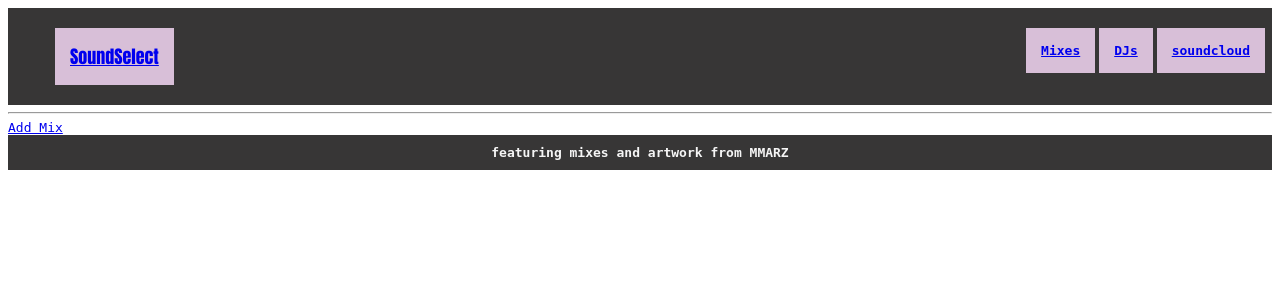
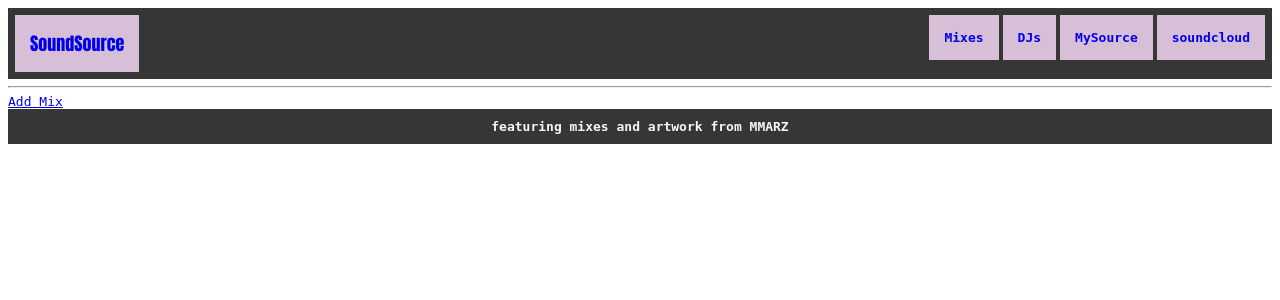
Before and after one commit to hudhill/sound_select, a Flask app: page /mixes in a window 1280 px wide. Shown: the top 300 px of the page. Run offline with Flask 2, Linux system fonts and the light colour scheme; data that the repository does not hold is empty; some libraries are stand-ins or nearby versions.

Commit message:
added mysource

```diff
--- a/app.py
+++ b/app.py
@@ -4,6 +4,7 @@ from flask import Flask, render_template
 from controllers.mixes_controller import mixes_blueprint
 from controllers.djs_controller import djs_blueprint
 from controllers.genres_controller import genres_blueprint
+from controllers.mysource_controller import mysource_blueprint
 
 import repositories.genre_repository as genre_repository
 
@@ -13,6 +14,7 @@ app = Flask(__name__)
 app.register_blueprint(mixes_blueprint)
 app.register_blueprint(djs_blueprint)
 app.register_blueprint(genres_blueprint)
+app.register_blueprint(mysource_blueprint)
 
 # Home Page:
 @app.route('/')
--- a/console.py
+++ b/console.py
@@ -31,7 +31,8 @@ mix_1 = Mix("001: after hours",
 "slow jams,smooth jazz,r&b,funk,soul",
 "https://soundcloud.com/mmarz-mix/mmarz-001-max-salty-after-hours",
 Genre("Slow Jams", "#710300"),
-max)
+max,
+True)
 mix_repository.save(mix_1)
 
 mix_2 = Mix("002: organic glitch",
--- a/controllers/mixes_controller.py
+++ b/controllers/mixes_controller.py
@@ -34,11 +34,12 @@ def create_mix():
     tracklist_img = request.form["tracklist_img"]
     genre_tags = request.form["genre_tags"]
     audio_link = request.form["audio_link"]
+    mysource = request.form["mysource"]
     genre_id = request.form["genre_id"]
     genre = genre_repository.select(genre_id)
     dj_id = request.form["dj_id"]
     dj = dj_repository.select(dj_id)
-    new_mix = Mix(title, description, mix_img, tracklist_img, genre_tags, audio_link, genre, dj)
+    new_mix = Mix(title, description, mix_img, tracklist_img, genre_tags, audio_link, genre, dj, mysource)
     mix_repository.save(new_mix)
 
     return redirect("/mixes")
@@ -68,11 +69,12 @@ def update_mix(id):
     tracklist_img = request.form["tracklist_img"]
     genre_tags = request.form["genre_tags"]
     audio_link = request.form["audio_link"]
+    mysource = request.form["mysource"]
     genre_id = request.form["genre_id"]
     genre = genre_repository.select(genre_id)
     dj_id = request.form["dj_id"]
     dj = dj_repository.select(dj_id)
-    updated_mix = Mix(title, description, mix_img, tracklist_img, genre_tags, audio_link, genre, dj, id)
+    updated_mix = Mix(title, description, mix_img, tracklist_img, genre_tags, audio_link, genre, dj, mysource, id)
     mix_repository.update(updated_mix)
 
     return redirect("/mixes")
--- a/db/run_sql.py
+++ b/db/run_sql.py
@@ -6,7 +6,7 @@ def run_sql(sql, values = None):
     results = []
 
     try:
-        conn = psycopg2.connect("dbname='sound_select'")
+        conn = psycopg2.connect("dbname='sound_source'")
         cur = conn.cursor(cursor_factory = ext.DictCursor)
         cur.execute(sql, values)
         conn.commit()
--- a/db/sound_select.sql
+++ b/db/sound_source.sql
@@ -22,6 +22,7 @@ CREATE TABLE mixes (
     tracklist_img VARCHAR(255),
     genre_tags VARCHAR(255),
     audio_link VARCHAR(255),
+    mysource BOOLEAN,
     genre_id INT REFERENCES genres(id),
     dj_id INT REFERENCES djs(id)
 );
--- a/models/mix.py
+++ b/models/mix.py
@@ -1,6 +1,6 @@
 class Mix:
 
-    def __init__(self, title, description, mix_img, tracklist_img, genre_tags, audio_link, genre, dj, id = None):
+    def __init__(self, title, description, mix_img, tracklist_img, genre_tags, audio_link, genre, dj, mysource = False, id = None):
         self.title = title
         self.description = description
         self.mix_img = mix_img
@@ -9,4 +9,5 @@ class Mix:
         self.audio_link = audio_link
         self.genre = genre
         self.dj = dj
+        self.mysource = mysource
         self.id = id
--- a/repositories/mix_repository.py
+++ b/repositories/mix_repository.py
@@ -5,7 +5,7 @@ import repositories.dj_repository as dj_repository
 import repositories.genre_repository as genre_repository
 
 def save(mix):
-    sql = "INSERT INTO mixes (title, description, mix_img, tracklist_img, genre_tags, audio_link, genre_id, dj_id) VALUES (%s, %s, %s, %s, %s, %s, %s, %s) RETURNING *"
+    sql = "INSERT INTO mixes (title, description, mix_img, tracklist_img, genre_tags, audio_link, mysource, genre_id, dj_id) VALUES (%s, %s, %s, %s, %s, %s, %s, %s, %s) RETURNING *"
 
     genres = genre_repository.select_all()
     genre_names = []
@@ -17,7 +17,7 @@ def save(mix):
     if mix.genre.name not in genre_names:
         genre_repository.save(mix.genre)
 
-    values = [mix.title, mix.description, mix.mix_img, mix.tracklist_img, mix.genre_tags, mix.audio_link, mix.genre.id, mix.dj.id]
+    values = [mix.title, mix.description, mix.mix_img, mix.tracklist_img, mix.genre_tags, mix.audio_link, mix.mysource, mix.genre.id, mix.dj.id]
     results = run_sql(sql, values)
     id = results[0]['id']
     mix.id = id
@@ -31,7 +31,7 @@ def select_all():
     for row in results:
         genre = genre_repository.select(row['genre_id'])
         dj = dj_repository.select(row['dj_id'])
-        mix = Mix(row['title'], row['description'], row['mix_img'], row['tracklist_img'], row['genre_tags'], row['audio_link'], genre, dj, row['id'])
+        mix = Mix(row['title'], row['description'], row['mix_img'], row['tracklist_img'], row['genre_tags'], row['audio_link'], genre, dj, row['mysource'], row['id'])
         mixes.append(mix)
     return mixes
 
@@ -44,7 +44,7 @@ def select_by_dj(dj_id):
     for row in results:
         genre = genre_repository.select(row['genre_id'])
         dj = dj_repository.select(row['dj_id'])
-        mix = Mix(row['title'], row['description'], row['mix_img'], row['tracklist_img'], row['genre_tags'], row['audio_link'], genre, dj, row['id'])
+        mix = Mix(row['title'], row['description'], row['mix_img'], row['tracklist_img'], row['genre_tags'], row['audio_link'], genre, dj, row['mysource'], row['id'])
         mixes.append(mix)
     return mixes
 
@@ -57,7 +57,19 @@ def select_by_genre(genre_id):
     for row in results:
         genre = genre_repository.select(row['genre_id'])
         dj = dj_repository.select(row['dj_id'])
-        mix = Mix(row['title'], row['description'], row['mix_img'], row['tracklist_img'], row['genre_tags'], row['audio_link'], genre, dj, row['id'])
+        mix = Mix(row['title'], row['description'], row['mix_img'], row['tracklist_img'], row['genre_tags'], row['audio_link'], genre, dj, row['mysource'], row['id'])
+        mixes.append(mix)
+    return mixes
+
+def select_by_mysource():
+    mixes = []
+    sql = "SELECT * FROM mixes WHERE mysource = True"
+    results = run_sql(sql)
+
+    for row in results:
+        genre = genre_repository.select(row['genre_id'])
+        dj = dj_repository.select(row['dj_id'])
+        mix = Mix(row['title'], row['description'], row['mix_img'], row['tracklist_img'], row['genre_tags'], row['audio_link'], genre, dj, row['mysource'], row['id'])
         mixes.append(mix)
     return mixes
 
@@ -70,7 +82,7 @@ def select(id):
     if result is not None:
         genre = genre_repository.select(result['genre_id'])
         dj = dj_repository.select(result['dj_id'])
-        mix = Mix(result['title'], result['description'], result['mix_img'], result['tracklist_img'], result['genre_tags'], result['audio_link'], genre, dj, result['id'])
+        mix = Mix(result['title'], result['description'], result['mix_img'], result['tracklist_img'], result['genre_tags'], result['audio_link'], genre, dj, result['mysource'], result['id'])
     return mix
 
 def delete_all():
@@ -83,6 +95,6 @@ def delete(id):
     run_sql(sql, values)
 
 def update(mix):
-    sql = "UPDATE mixes SET (title, description, mix_img, tracklist_img, genre_tags, audio_link, genre_id, dj_id) = (%s, %s, %s, %s, %s, %s, %s, %s) WHERE ID = %s"
-    values = [mix.title, mix.description, mix.mix_img, mix.tracklist_img, mix.genre_tags, mix.audio_link, mix.genre.id, mix.dj.id, mix.id]
+    sql = "UPDATE mixes SET (title, description, mix_img, tracklist_img, genre_tags, audio_link, mysource, genre_id, dj_id) = (%s, %s, %s, %s, %s, %s, %s, %s, %s) WHERE ID = %s"
+    values = [mix.title, mix.description, mix.mix_img, mix.tracklist_img, mix.genre_tags, mix.audio_link, mix.mysource, mix.genre.id, mix.dj.id, mix.id]
     run_sql(sql, values)
--- a/static/style.css
+++ b/static/style.css
@@ -8,24 +8,38 @@ header {
 
 body {
   font-family: monospace;
+  list-style-type: none;
 }
 
 #menu {
   display: flex;
+  flex-wrap: wrap;
+  list-style-type: none;
+  margin:0;
+  padding:0;
+  /* flex-direction: row; */
+  /* justify-content: center; */
 }
+  #menu li {
+    list-style: none;
+    float:right;
+  }
   #menu li:first-child {
     margin-right: auto;
+    float:left;
     font-family:Impact, Haettenschweiler, 'Arial Narrow Bold', sans-serif;
     font-size: large;
   }
-  #menu li {
-    list-style: none;
-  }
-  #menu a {
+  #menu li a {
     margin: 2px;
     background-color: thistle;
     display: block;
     padding: 15px;
+    text-decoration: none;
+  }
+  #menu li a:hover {
+    color: black;
+    background-color: whitesmoke;
   }
 
 #genre-list {
@@ -36,13 +50,20 @@ body {
 }
 
 #genre-tile {
-  color: whitesmoke;
+  color:black;
+  display: block;
+  font-size: large;
   border: 1px solid black;
   min-height: 100px;
   min-width: 200px;
   margin: 10px;
+  padding-top: 20px;
   text-align: center;
   text-decoration: none;  /* gets rid of the underline on the link text */
+}
+#genre-tile:hover {
+  background-color: whitesmoke;
+  font-size: medium;
 }
 
 footer {
--- a/templates/base.html
+++ b/templates/base.html
@@ -4,7 +4,7 @@
   <meta charset="UTF-8">
   <meta http-equiv="X-UA-Compatible" content="IE=edge">
   <meta name="viewport" content="width=device-width, initial-scale=1.0">
-  <title>SoundSelect</title>
+  <title>SoundSource</title>
   <!-- links to style sheets -->
   <link rel="stylesheet" href="{{ url_for('static', filename='style.css') }}">
 </head>
@@ -13,9 +13,10 @@
     <nav>
       <ul id="menu">
         <!-- navbar menu links -->
-        <li><a href="/" id="logo">SoundSelect</a></li>  <!-- style this uniquely -->
+        <li><a href="/" id="logo">SoundSource</a></li>  <!-- style this uniquely -->
         <li><a href="/mixes">Mixes</a></li>
         <li><a href="/djs">DJs</a></li>
+        <li><a href="/mysource">MySource</a></li>
         <li><a href="https://soundcloud.com/mmarz-mix">soundcloud</a></li>
       </ul>
     </nav>
--- a/templates/home.html
+++ b/templates/home.html
@@ -1,12 +1,11 @@
 {% extends "base.html" %}
 {% block content %}
 
-Welcome to SoundSelect. Find the perfect mix to match the mood.
+<h2 style="text-align: center;">Welcome to the SoundSource Find the perfect mix to match the mood.</h2>
 <hr/>
-<h1>Select a Genre</h1>
 <div id="genre-list">
 {% for genre in genres %}
-  <a href="/genres/{{ genre.id }}" id="genre-tile" style="background-color:{{ genre.color }};"> <!-- attempting to cycle through colors for tile background -->
+  <a href="/genres/{{ genre.id }}" id="genre-tile" style="color:{{ genre.color }}"> <!-- attempting to cycle through colors for tile background -->
     <div>
       <h3>{{ genre.name }}</h3>
     </div>
```
Also changed, not shown: controllers/mysource_controller.py (added, +18 -0 lines), templates/mysource/index.html (added, +27 -0 lines).
